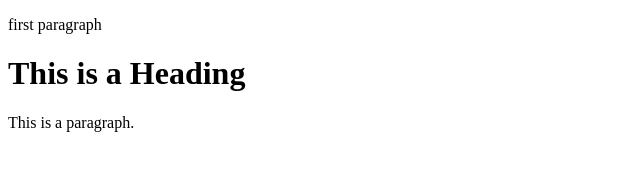
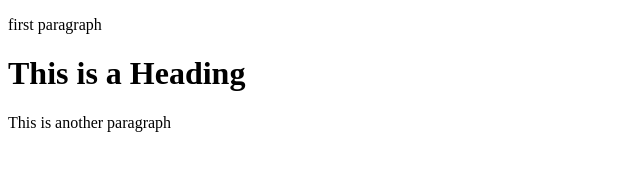
Before and after one commit to samsunder/tempo, a plain HTML site: page index.html in a window 1280 px wide. Shown: the full height of the page, 0-640 px from the left. Drawn offline with Linux system fonts and the light colour scheme.

Commit message:
Update index.html

```diff
--- a/index.html
+++ b/index.html
@@ -8,7 +8,7 @@
 <body>
     <p>first paragraph</p>
     <h1>This is a Heading</h1>
-    <p>This is a paragraph.</p>
+    <p>This is another paragraph</p>
 </body>
 
 </html>
```
